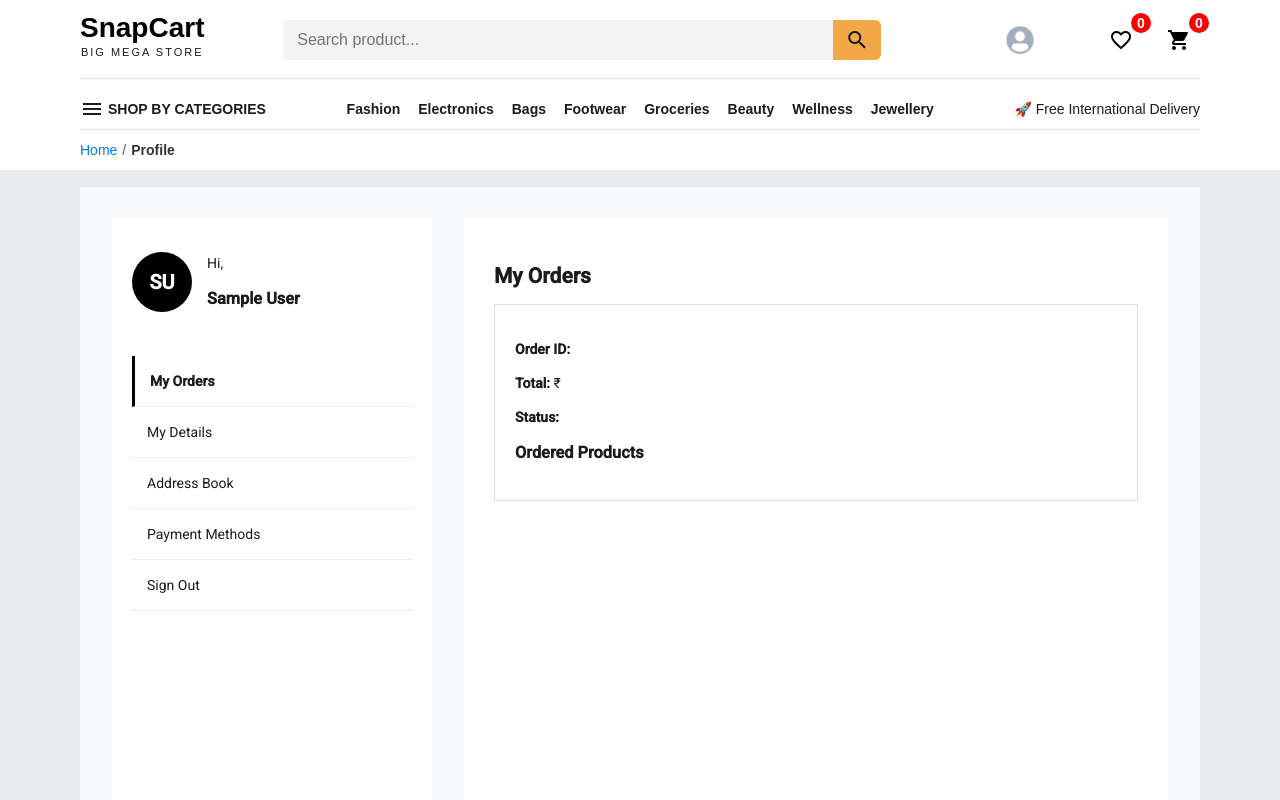
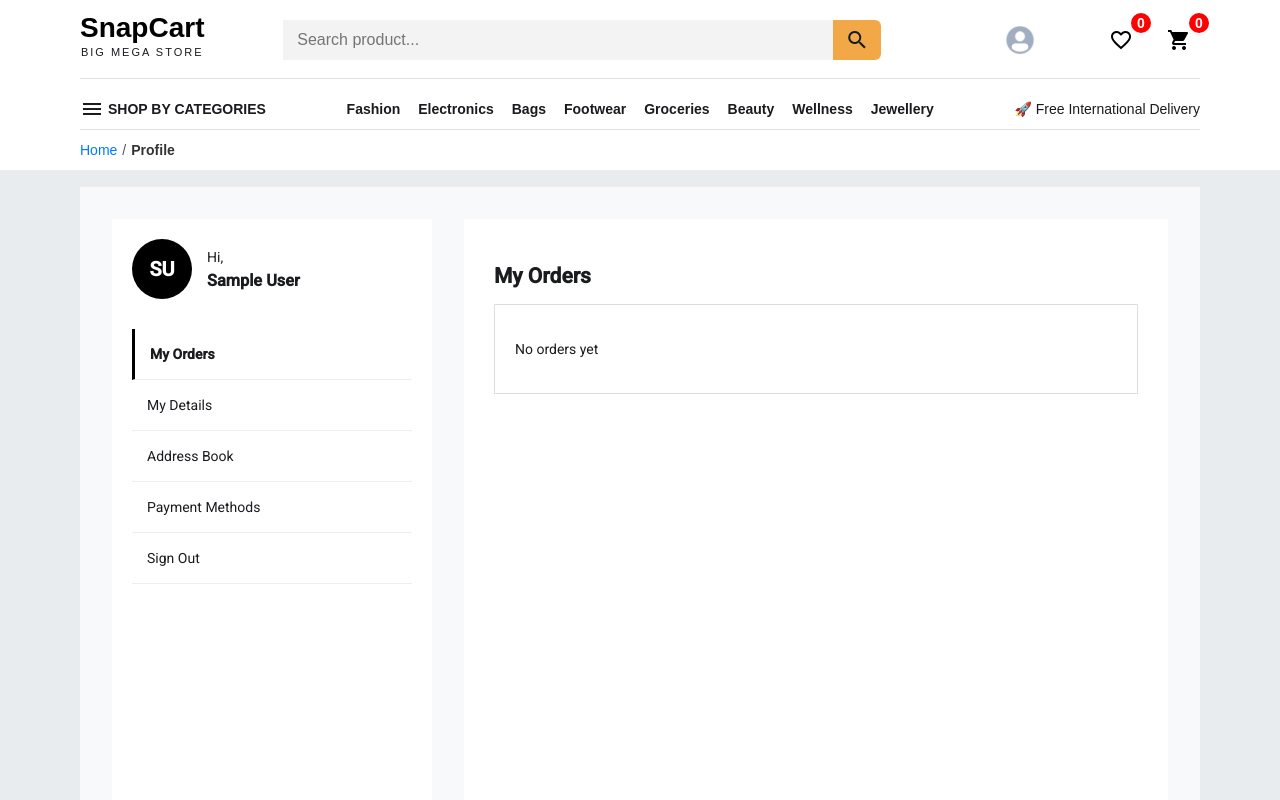
Before and after one commit to dev-debabrata/ecommers-app-angular, an Angular app in the folder frontend/: page /account in a window 1280 px wide. Shown: the top 800 px of the page. Built offline with nearby package versions, Linux system fonts and the light colour scheme; sample sign-in values are in the browser's storage.

Commit message:
profile page fixed

```diff
--- a/frontend/src/app/pages/account/profile-page/profile-page.css
+++ b/frontend/src/app/pages/account/profile-page/profile-page.css
@@ -89,8 +89,17 @@ button {
   align-items: center;
   gap: 15px;
   margin-top: 15px;
-  border-top: 1px solid #eee;
-  padding-top: 15px;
+  border: 1px solid #ccc;
+  padding: 1rem;
+}
+
+.order-product h4 {
+  margin: 0;
+}
+
+.order-product p {
+  margin: 0;
+  margin-top: 4px;
 }
 
 .order-product img {
@@ -108,3 +117,12 @@ button {
 .product-info p {
   margin: 4px 0;
 }
+
+.profile-name p {
+  margin: 0;
+}
+
+.profile-name h3 {
+  margin: 0;
+  margin-top: 4px;
+}
--- a/frontend/src/app/pages/account/profile-page/profile-page.html
+++ b/frontend/src/app/pages/account/profile-page/profile-page.html
@@ -4,7 +4,7 @@
     <div class="profile-box">
       <div class="avatar">{{ user?.firstName?.charAt(0) }}{{ user?.lastName?.charAt(0) }}</div>
 
-      <div>
+      <div class="profile-name">
         <p>Hi,</p>
         <h3>{{ user?.firstName }} {{ user?.lastName }}</h3>
       </div>
@@ -29,24 +29,28 @@
 
   <!-- Right Content -->
   <section class="account-content">
-    <!-- Orders -->
     @if (activeSection === 'orders') {
       <h2>My Orders</h2>
 
-      @if (orders) {
+      @if (orders.length > 0) {
+        @for (order of orders; track order.id) {
           <div class="card-box">
-          <p><strong>Order ID:</strong> {{ orders.id }}</p>
-          <p><strong>Total:</strong> ₹ {{ orders.total }}</p>
-          <p><strong>Status:</strong> {{ orders.status }}</p>
+            <p><strong>Order ID:</strong> {{ order.id }}</p>
+            <p>
+              <strong>Placed On:</strong>
+              {{ order.date | date: 'medium' }}
+            </p>
+            <p><strong>Total:</strong> ₹ {{ order.total | number: '1.2-2' }}</p>
+            <p><strong>Status:</strong> {{ order.status }}</p>
 
-          <h3>Ordered Products</h3>
+            <h3>Products</h3>
 
-          @for (item of orders.items; track item.id) {
-            <div class="order-product">
-              <img [src]="item.image" alt="" />
+            @for (item of order.items; track item.id) {
+              <div class="order-product" (click)="viewProductDetails(item.id)">
+                <img [src]="item.image || item.images?.[0] || item.thumbnail" />
 
-              <div class="product-info">
-                <h4>{{ item.name }}</h4>
+                <div>
+                  <h4>{{ item.title || item.name }}</h4>
                   <p>Qty: {{ item.quantity }}</p>
                   <p>₹ {{ item.price * item.quantity }}</p>
                 </div>
@@ -54,22 +58,11 @@
             }
           </div>
         }
-
-      <!-- @if (orders) {
+      } @else {
         <div class="card-box">
-          <p><strong>Order ID:</strong> {{ orders.id }}</p>
-          <p><strong>Total:</strong> ₹ {{ orders.total }}</p>
-          <p><strong>Status:</strong> {{ orders.status }}</p>
+          <p>No orders yet</p>
         </div>
-      } -->
-
-      <!-- @for (order of orders; track order.id) {
-        <div class="card-box">
-          <p><strong>Order ID:</strong> {{ order.id }}</p>
-          <p><strong>Total:</strong> ₹ {{ order.total }}</p>
-          <p><strong>Status:</strong> {{ order.status }}</p>
-        </div>
-      } -->
+      }
     }
 
     <!-- Details -->
@@ -102,3 +95,46 @@
     }
   </section>
 </div>
+
+<!-- Orders -->
+<!-- @if (activeSection === 'orders') {
+      <h2>My Orders</h2>
+
+      @if (orders) {
+        <div class="card-box">
+          <p><strong>Order ID:</strong> {{ orders.id }}</p>
+          <p><strong>Total:</strong> ₹ {{ orders.total }}</p>
+          <p><strong>Status:</strong> {{ orders.status }}</p>
+
+          <h3>Ordered Products</h3>
+
+          @for (item of orders.items; track item.id) {
+            <div class="order-product">
+              <img [src]="item.image" alt="" />
+
+              <div class="product-info">
+                <h4>{{ item.name }}</h4>
+                <p>Qty: {{ item.quantity }}</p>
+                <p>₹ {{ item.price * item.quantity }}</p>
+              </div>
+            </div>
+          }
+        </div>
+      }
+
+     @if (orders) {
+        <div class="card-box">
+          <p><strong>Order ID:</strong> {{ orders.id }}</p>
+          <p><strong>Total:</strong> ₹ {{ orders.total }}</p>
+          <p><strong>Status:</strong> {{ orders.status }}</p>
+        </div>
+      }
+
+     @for (order of orders; track order.id) {
+        <div class="card-box">
+          <p><strong>Order ID:</strong> {{ order.id }}</p>
+          <p><strong>Total:</strong> ₹ {{ order.total }}</p>
+          <p><strong>Status:</strong> {{ order.status }}</p>
+        </div>
+      }
+    } -->
--- a/frontend/src/app/pages/account/profile-page/profile-page.ts
+++ b/frontend/src/app/pages/account/profile-page/profile-page.ts
@@ -17,16 +17,36 @@ export class ProfilePage {
 
   user = this.authService.getUser();
 
-  orders = JSON.parse(localStorage.getItem('orders') || '[]');
-
   activeSection = 'orders';
 
   changeSection(section: string) {
     this.activeSection = section;
   }
 
+  get orders() {
+    const data = localStorage.getItem('orders');
+
+    if (!data) return [];
+
+    try {
+      const orders = JSON.parse(data);
+
+      const orderList = Array.isArray(orders) ? orders : [orders];
+
+      return orderList.sort(
+        (a: any, b: any) => new Date(b.date).getTime() - new Date(a.date).getTime(),
+      );
+    } catch {
+      return [];
+    }
+  }
+
   logout() {
     this.authService.removeToken();
     this.router.navigate(['/login']);
   }
+
+  viewProductDetails(productId: number) {
+    this.router.navigate(['/products', productId]);
+  }
 }
```
Lines whose indentation alone changed are shown as unchanged.
